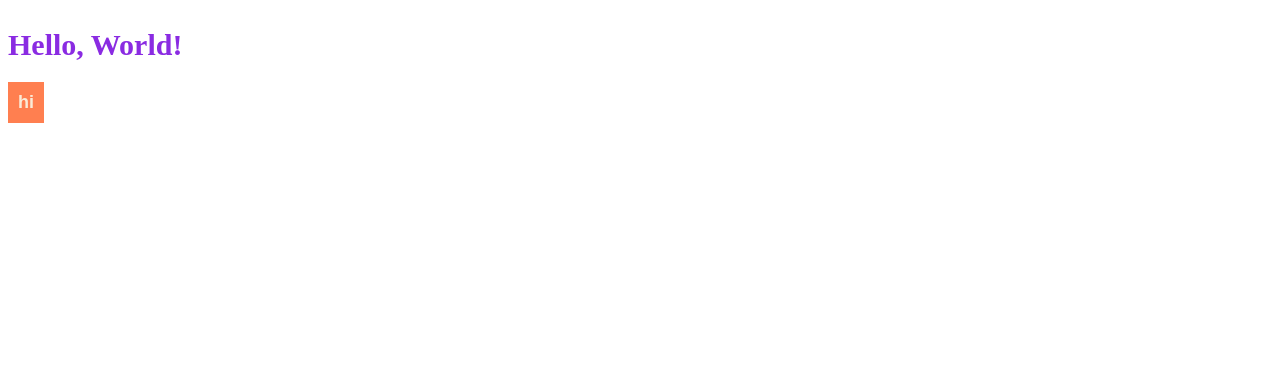
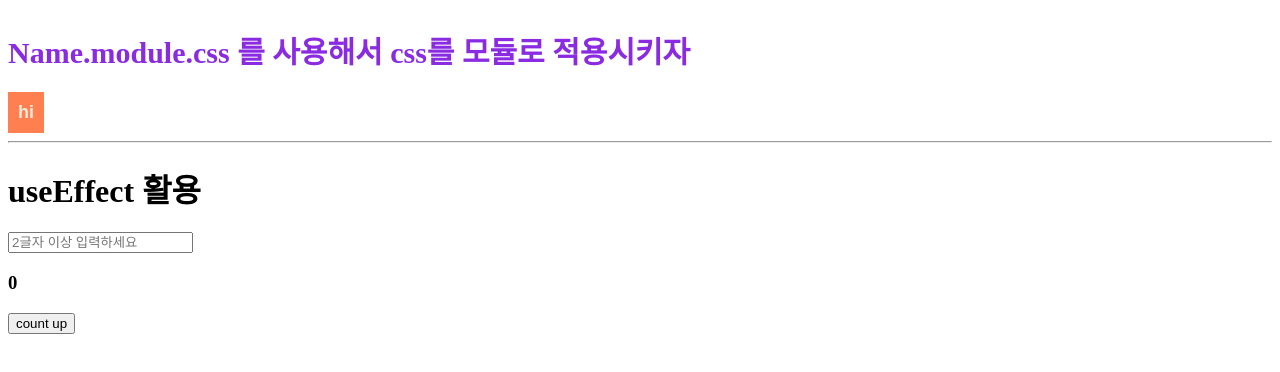
Before and after one commit to sungwoncho94/220306_movie_app_npx, a React (Create React App) app: page / in a window 1280 px wide. Shown: the top 372 px of the page. Built offline with nearby package versions, Linux system fonts and the light colour scheme.

Commit message:
useEffect 활용 - useEffect(조건이 변할 때만 실행할 함수,  [조건 state])의 형태로 활용 - state가 변해도 모든 함수를 render하지 않을 수 있다.

```diff
--- a/src/App.js
+++ b/src/App.js
@@ -8,7 +8,7 @@ import styles from "./App.module.css";
 function App() {
   return (
     <div>
-      <h1 className={styles.btn}>Hello, World!</h1>
+      <h1 className={styles.btn}>Name.module.css 를 사용해서 css를 모듈로 적용시키자</h1>
       <Button text={"hi"}/>
     </div>
   );
--- /dev/null
+++ b/src/App2.js
@@ -0,0 +1,54 @@
+import { useState, useEffect } from "react";
+
+function App2() {
+    const [count, setCount] = useState(0);
+    const [keyword, setKeyword] = useState('');
+
+    function countUp(){
+        setCount(prev => prev+1);
+    }
+
+    function searchKeyword(e){
+        setKeyword(keyword => e.target.value);
+    }
+
+    // 항상 호출
+    console.log('render every time;');
+
+    // 최초 한번만 호출
+    useEffect(() => {
+        console.log("API 호출");
+    }, []);
+
+    // count가 변할때만 호출
+    useEffect(()=> {
+        console.log('Count is changed');
+    }, [count]);
+
+
+    // keyword가 변할때만 호출
+    useEffect(()=> {
+        // keyword에 2글자 이상이 입력됐을 때만 영화 검색 시작
+        if (keyword.length > 1) {
+            console.log('search keyword = ', keyword);
+        }
+    }, [keyword]);
+
+    return (
+        <div>
+            <h1>useEffect 활용</h1>
+            <input value={keyword} placeholder="2글자 이상 입력하세요" onChange={searchKeyword}/>
+            <h3>{count}</h3>
+            <button onClick={countUp}>count up</button>
+        </div>
+    );
+}
+
+/*
+state가 변하면 모든 컴포넌드가 다시 실행되고, 모든 코드가 재실행됨 = count 숫자가 바뀔때마다 앱2 컴포넌트 전체가 리랜더됨.
+but, 첫 번째 render시에만 실행되고, state가 변할때에는 실행되지 않았으면 하는 함수가 있음 (ex. api호출)
+==> useEffect 사용해서 해결
+useEffect(조건state가 변할때만 실행할 함수, [조건 state]);
+*/
+
+export default App2;
--- a/src/index.js
+++ b/src/index.js
@@ -1,10 +1,13 @@
 import React from 'react';
 import ReactDOM from 'react-dom';
 import App from './App';
+import App2 from './App2';
 
 ReactDOM.render(
   <React.StrictMode>
     <App />
+    <hr />
+    <App2 />
   </React.StrictMode>,
   document.getElementById('root')
 );
```
